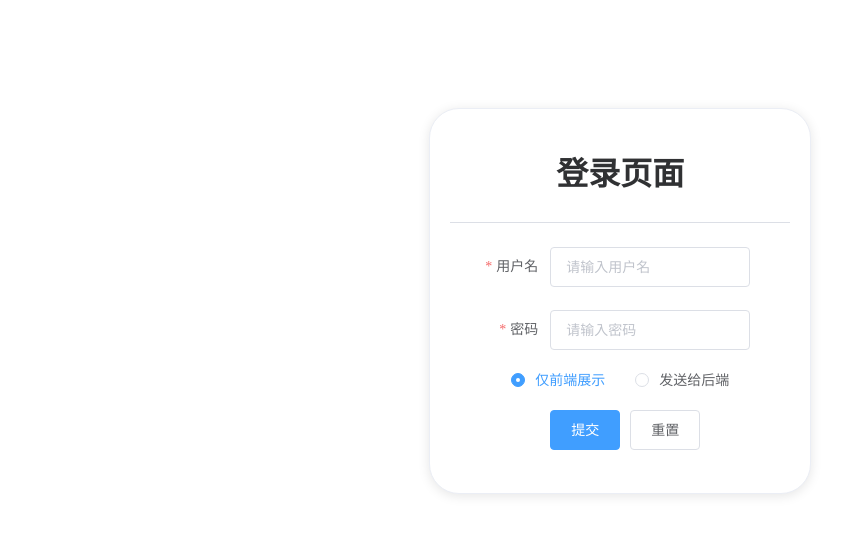
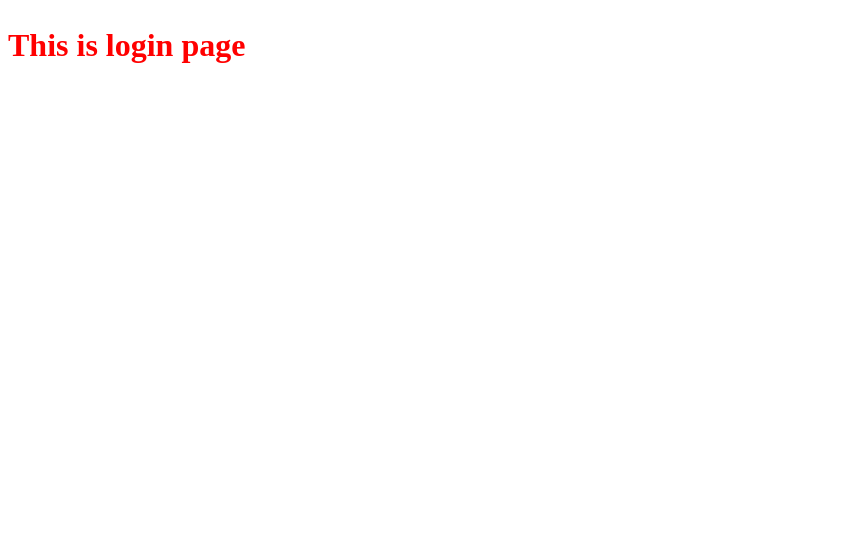
Before and after one commit to jiebao-cute/element-test, a Vue app: page /#/ in a window 1280 px wide. Shown: the top 534 px of the page, without its empty margins (0-866 px from the left). Built offline with nearby package versions, Linux system fonts and the light colour scheme.

Commit message:
初步搭建四个页面

```diff
--- a/src/components/HelloWorld.vue
+++ /dev/null
@@ -1,111 +0,0 @@
-<template>
-  <div>
-    <el-row type="flex" justify="center">
-      <el-col :span="8" >
-        <div class="grid-content"></div>
-      </el-col>
-    </el-row>
-
-    <el-row  type="flex" justify="center">
-      <el-col :span="8" >
-        <el-card shadow="always">
-          <h1 style="text-align: center">登录页面</h1>
-          <el-divider></el-divider>
-        <el-form :model="ValidateForm" ref="ValidateForm" label-width="100px" class="demo-ruleForm">
-          <el-form-item
-            label="用户名"
-            prop="name"
-            :rules="[
-                { required: true, message: '姓名不能为空'},
-              ]"
-          >
-            <el-input type="text" placeholder="请输入用户名" v-model="ValidateForm.name" autocomplete="off"></el-input>
-          </el-form-item>
-          <el-form-item
-            label="密码"
-            prop="password"
-            :rules="[
-                { required: true, message: '密码不能为空'},
-              ]"
-          >
-            <el-input  placeholder="请输入密码" v-model="ValidateForm.password" show-password></el-input>
-          </el-form-item>
-          <el-radio-group v-model="radio">
-            <el-radio :label=false>仅前端展示</el-radio>
-            <el-radio :label=true>发送给后端</el-radio>
-          </el-radio-group>
-          <el-form-item
-            label="后端IP地址"
-            prop="ipp"
-            :rules="[
-                { required: true, message: '后端IP不能为空'},
-              ]"
-            v-show="radio"
-          >
-            <el-input   v-model="ValidateForm.ipp" ></el-input>
-          </el-form-item>
-          <el-form-item>
-            <el-button type="primary" @click="submitForm('ValidateForm')">提交</el-button>
-            <el-button @click="resetForm('ValidateForm')">重置</el-button>
-          </el-form-item>
-        </el-form>
-        </el-card>
-      </el-col>
-    </el-row>
-  </div>
-</template>
-
-<script>
-export default {
-  name: 'HelloWorld',
-  data() {
-    return {
-       ValidateForm: {
-        name: '',
-        password: '',
-         ipp:'http://192.168.101.55/',
-      },
-      radio: false
-    };
-  },
-  methods: {
-    submitForm(formName) {
-      this.$refs[formName].validate((valid) => {
-        if (valid) {
-          alert('Name:'+ this.ValidateForm.name +';'+ 'password:' + this.ValidateForm.password + ";"+'IP:'+ this.ValidateForm.ipp);
-          this.$router.replace({ path: '/continue'})
-        } else {
-          console.log('error submit!!');
-          return false;
-        }
-      });
-    },
-    resetForm(formName) {
-      this.$refs[formName].resetFields();
-    }
-  }
-}
-</script>
-
-<style scoped>
-.el-radio-group {
-  display: flex;
-  justify-content: center;
-  padding-bottom: 20px;
-}
-.grid-content {
-  /* background: rgb(14, 214, 131); */
-  border-radius: 4px;
-  min-height: 80px;
-}
-.el-card {
-  border-radius:30px;
-  width: 380px;
-}
-.el-row {
-  margin-bottom: 20px;
-}
-.el-form-item{
-  width: 300px;
-}
-</style>
--- /dev/null
+++ b/src/components/Login.vue
@@ -0,0 +1,22 @@
+<template>
+  <div id="login">
+    <h1>{{msg}}</h1>
+  </div>
+</template>
+
+<script>
+export default {
+  name: 'Login',
+  data () {
+    return {
+      msg: 'This is login page'
+    }
+  }
+}
+</script>
+
+<style scoped>
+h1 {
+  color: red;
+}
+</style>
--- /dev/null
+++ b/src/components/NoteDetail.vue
@@ -0,0 +1,22 @@
+<template>
+  <div id="note-detail">
+    <h1>{{msg}} : {{ $route.params.noteId }}</h1>
+  </div>
+</template>
+
+<script>
+export default {
+  name: 'NoteDetail',
+  data () {
+    return {
+      msg: '笔记详情页'
+    }
+  }
+}
+</script>
+
+<style scoped>
+h1 {
+  color: blue;
+}
+</style>
--- /dev/null
+++ b/src/components/NotebookList.vue
@@ -0,0 +1,26 @@
+<template>
+  <div id="notebook-list">
+    <h1>{{msg}}</h1>
+    <ul>
+      <li><router-link to="/note/1">笔记本1</router-link></li>
+      <li><router-link to="/note/2">笔记本2</router-link></li>
+    </ul>
+  </div>
+</template>
+
+<script>
+export default {
+  name: 'NoteboonList',
+  data () {
+    return {
+      msg: '笔记本列表'
+    }
+  }
+}
+</script>
+
+<style scoped>
+h1 {
+  color: red;
+}
+</style>
--- /dev/null
+++ b/src/components/TashDetail.vue
@@ -0,0 +1,22 @@
+<template>
+  <div id="trash-detail">
+    <h1>{{msg}} : {{ $route.params.noteId }}</h1>
+  </div>
+</template>
+
+<script>
+export default {
+  name: 'TashDetail',
+  data () {
+    return {
+      msg: '回收站笔记详情页'
+    }
+  }
+}
+</script>
+
+<style scoped>
+h1 {
+  color: blue;
+}
+</style>
--- a/src/components/continue.vue
+++ /dev/null
@@ -1,104 +0,0 @@
-<template>
-  <el-container style="height: 600px; border: 1px solid #eee">
-    <el-aside width="220px" style="background-color: rgb(238, 241, 246)">
-      <el-menu :default-openeds="['1', '3']">
-        <el-submenu index="1">
-          <template slot="title"><i class="el-icon-message"></i>导航一</template>
-          <el-menu-item-group>
-            <template slot="title">分组一</template>
-            <el-menu-item index="1-1">选项1</el-menu-item>
-            <el-menu-item index="1-2">选项2</el-menu-item>
-          </el-menu-item-group>
-          <el-menu-item-group title="分组2">
-            <el-menu-item index="1-3">选项3</el-menu-item>
-          </el-menu-item-group>
-          <el-submenu index="1-4">
-            <template slot="title">选项4</template>
-            <el-menu-item index="1-4-1">选项4-1</el-menu-item>
-          </el-submenu>
-        </el-submenu>
-        <el-submenu index="2">
-          <template slot="title"><i class="el-icon-menu"></i>导航二</template>
-          <el-menu-item-group>
-            <template slot="title">分组一</template>
-            <el-menu-item index="2-1">选项1</el-menu-item>
-            <el-menu-item index="2-2">选项2</el-menu-item>
-          </el-menu-item-group>
-          <el-menu-item-group title="分组2">
-            <el-menu-item index="2-3">选项3</el-menu-item>
-          </el-menu-item-group>
-          <el-submenu index="2-4">
-            <template slot="title">选项4</template>
-            <el-menu-item index="2-4-1">选项4-1</el-menu-item>
-          </el-submenu>
-        </el-submenu>
-        <el-submenu index="3">
-          <template slot="title"><i class="el-icon-setting"></i>导航三</template>
-          <el-menu-item-group>
-            <template slot="title">分组一</template>
-            <el-menu-item index="3-1">选项1</el-menu-item>
-            <el-menu-item index="3-2">选项2</el-menu-item>
-          </el-menu-item-group>
-          <el-menu-item-group title="分组2">
-            <el-menu-item index="3-3">选项3</el-menu-item>
-          </el-menu-item-group>
-          <el-submenu index="3-4">
-            <template slot="title">选项4</template>
-            <el-menu-item index="3-4-1">选项4-1</el-menu-item>
-          </el-submenu>
-        </el-submenu>
-      </el-menu>
-    </el-aside>
-
-    <el-container>
-      <el-header style="text-align: right; font-size: 12px">
-        <el-dropdown>
-          <i class="el-icon-setting" style="margin-right: 15px"></i>
-          <el-dropdown-menu slot="dropdown">
-            <el-dropdown-item>查看</el-dropdown-item>
-            <el-dropdown-item>新增</el-dropdown-item>
-            <el-dropdown-item>删除</el-dropdown-item>
-          </el-dropdown-menu>
-        </el-dropdown>
-        <span>王小虎</span>
-      </el-header>
-
-      <el-main>
-        <el-table :data="tableData">
-          <el-table-column prop="date" label="日期" width="140">
-          </el-table-column>
-          <el-table-column prop="name" label="姓名" width="120">
-          </el-table-column>
-          <el-table-column prop="address" label="地址">
-          </el-table-column>
-        </el-table>
-      </el-main>
-    </el-container>
-  </el-container>
-</template>
-
-<script>
-export default {
-  name: 'Continue',
-  data() {
-    const item = {
-      date: '2016-05-02',
-      name: '王小虎',
-      address: '上海市普陀区金沙江路 1518 弄'
-    };
-    return {
-      tableData: Array(20).fill(item)
-    }
-  }
-}
-</script>
-<style scoped>
-.el-header {
-  background-color: #B3C0D1;
-  color: #333;
-  line-height: 60px;
-}
-.el-aside {
-  color: #333;
-}
-</style>
--- a/src/router/index.js
+++ b/src/router/index.js
@@ -1,7 +1,11 @@
 import Vue from 'vue'
 import Router from 'vue-router'
-import HelloWorld from '@/components/HelloWorld'
-import Continue from '@/components/continue.vue'
+import Login from '@/components/Login.vue'
+import NotebookList from '@/components/NotebookList.vue'
+import NoteDetail from '@/components/NoteDetail.vue'
+import TashDetail from '@/components/TashDetail.vue'
+
+
 
 Vue.use(Router)
 
@@ -9,13 +13,19 @@ export default new Router({
   routes: [
     {
       path: '/',
-      name: 'HelloWorld',
-      component: HelloWorld
-    },
-    {
-      path: '/continue',
-      name: 'Continue',
-      component: Continue
+      name: 'Login',
+      component: Login,
+    },{
+      path: '/notebooks',
+      component: NotebookList
+    },{
+      path: '/note/:noteId',
+      component: NoteDetail
+    },{
+      path: '/trash/:noteId',
+      component: TashDetail
     }
+
+
   ]
 })
```
